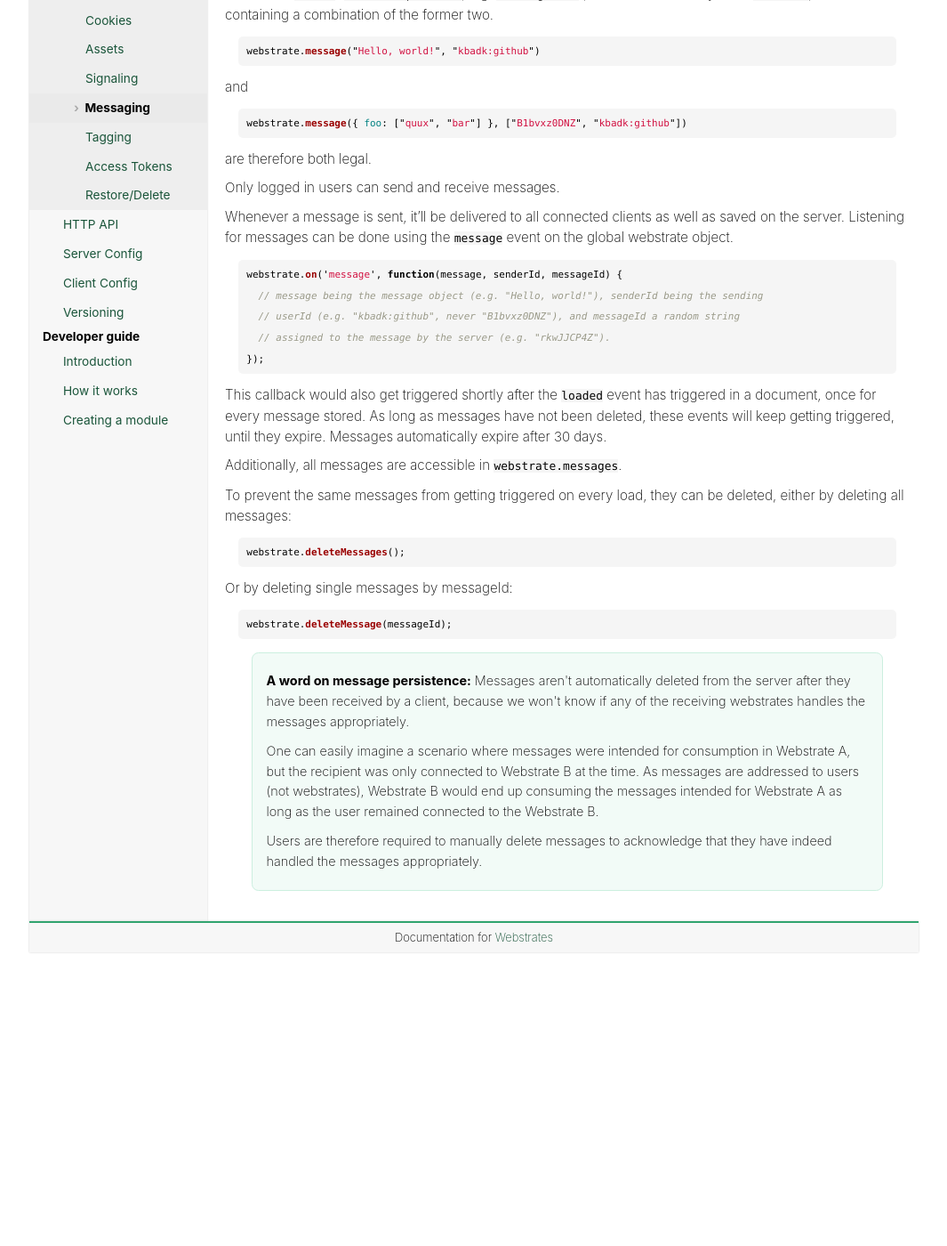
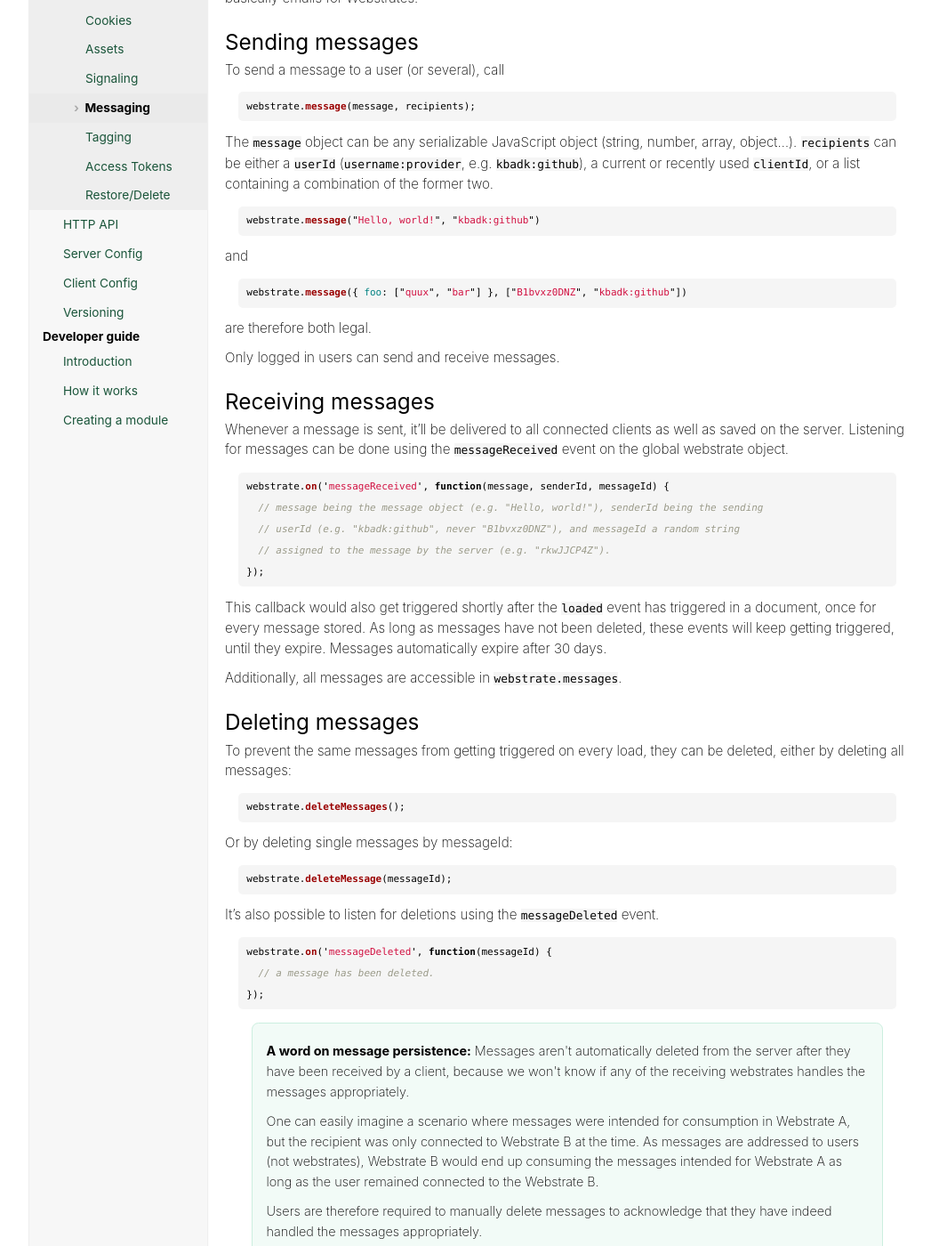
Before and after one commit to Webstrates/webstrates.github.io, a Jekyll site: the page built from _posts/2017-07-11-messaging.md, in a window 1280 px wide and 1400 px high, scrolled down 330 px. Shown: the whole window at 89% size, without its empty margins (107-1172 px from the left). Built offline with Jekyll 4.4.1, drawn with Linux system fonts in a browser that asks for light colours; comment, search, counter and statistics services are not loaded; some of the changed text lies outside the part shown.

Commit message:
Added `messageDeleted`, renamed `message` to `messageReceived` added `--production` to `npm install` with explanation.

````diff
--- a/_posts/2017-07-11-messaging.md
+++ b/_posts/2017-07-11-messaging.md
@@ -6,8 +6,13 @@ date: 2017-07-11 18:35:13
 disqus: 1
 ---
 
+* TOC
+{:toc}
+
 Messaging allows users to send cross-webstrate messages between users, even when a user isn't
 online. It's basically emails for Webstrates.
+
+## Sending messages
 
 To send a message to a user (or several), call
 
@@ -33,11 +38,14 @@ are therefore both legal.
 
 Only logged in users can send and receive messages.
 
+## Receiving messages
+
 Whenever a message is sent, it'll be delivered to all connected clients as well as saved on the
-server. Listening for messages can be done using the `message` event on the global webstrate object.
+server. Listening for messages can be done using the `messageReceived` event on the global webstrate
+object.
 
 ```javascript
-webstrate.on('message', function(message, senderId, messageId) {
+webstrate.on('messageReceived', function(message, senderId, messageId) {
   // message being the message object (e.g. "Hello, world!"), senderId being the sending
   // userId (e.g. "kbadk:github", never "B1bvxz0DNZ"), and messageId a random string
   // assigned to the message by the server (e.g. "rkwJJCP4Z").
@@ -49,6 +57,8 @@ once for every message stored. As long as messages have not been deleted, these
 getting triggered, until they expire. Messages automatically expire after 30 days.
 
 Additionally, all messages are accessible in `webstrate.messages`.
+
+## Deleting messages
 
 To prevent the same messages from getting triggered on every load, they can be deleted, either by
 deleting all messages:
@@ -63,6 +73,14 @@ Or by deleting single messages by messageId:
 webstrate.deleteMessage(messageId);
 ```
 
+It's also possible to listen for deletions using the `messageDeleted` event.
+
+```javascript
+webstrate.on('messageDeleted', function(messageId) {
+  // a message has been deleted.
+});
+```
+
 <div class="info box">
 	<p><strong>A word on message persistence:</strong> Messages aren't automatically deleted from the
 	server  after they have been received by a client, because we won't know if any of the receiving
````
Also changed, not shown: _posts/2017-05-30-installation.md (+6 -1 lines), _posts/2017-07-06-events.md (+2 -0 lines).
